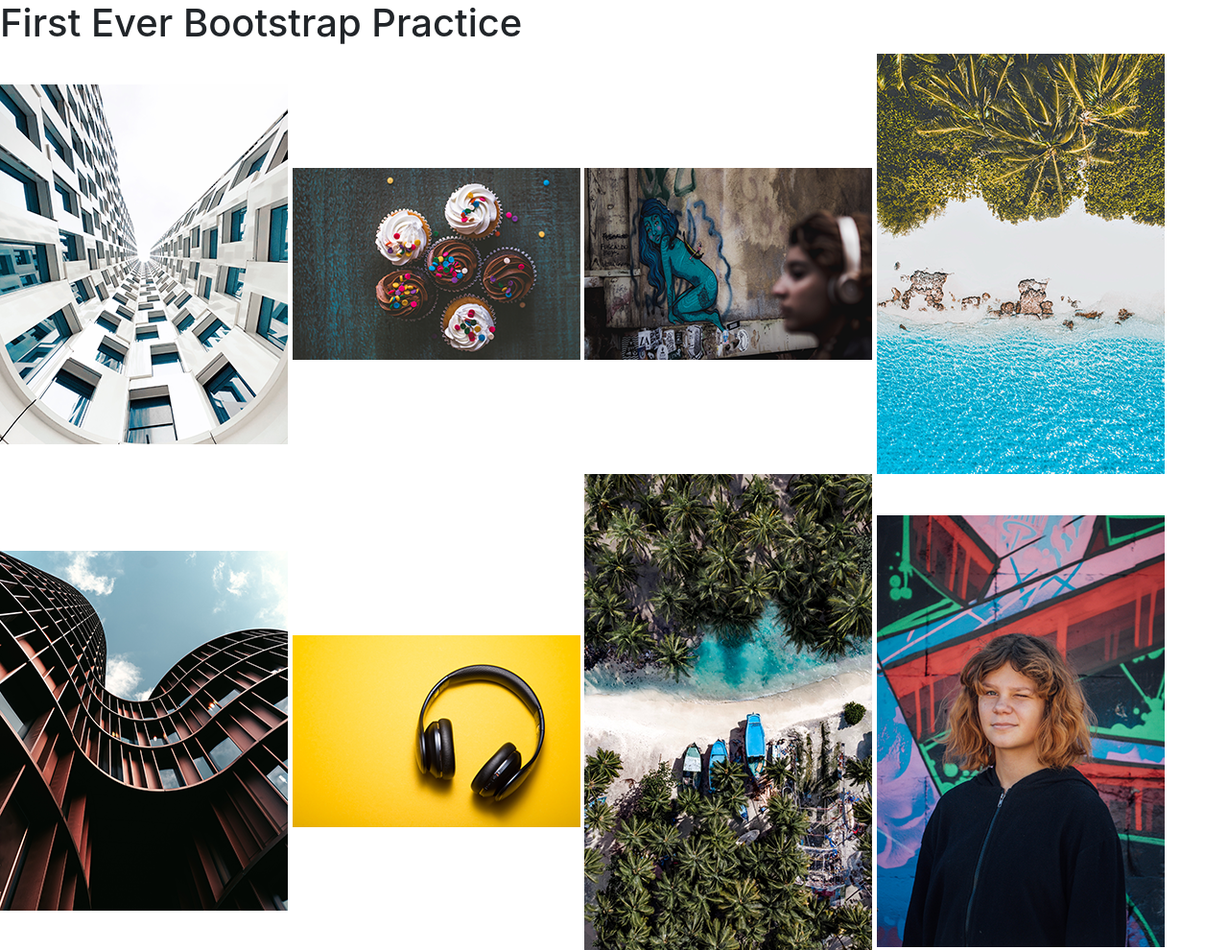
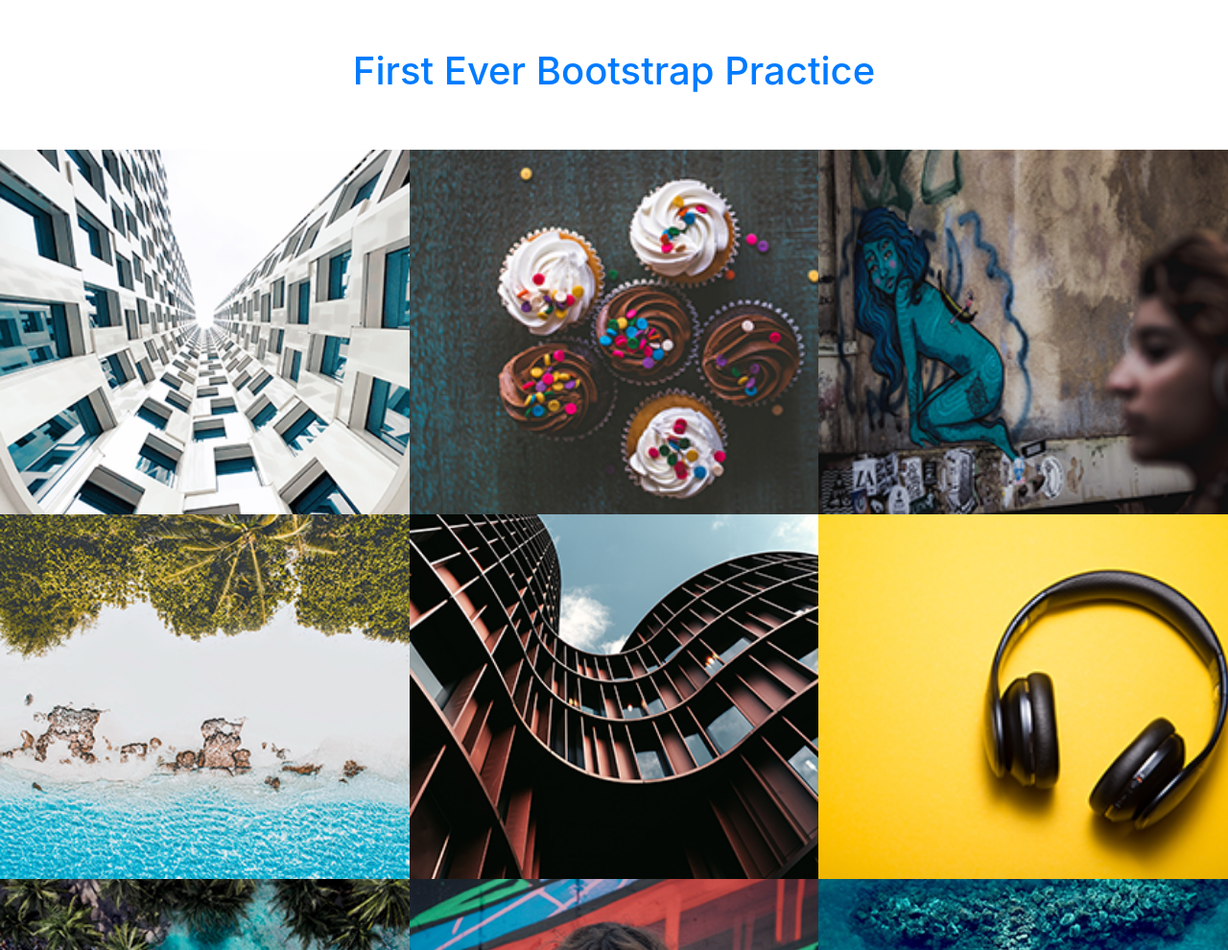
Before and after one commit to ashleysiu94/m2-hw2-siu-ashley, a plain HTML site: page hw2-starter-files/index.html in a window 1280 px wide. Shown: the top 990 px of the page at 96% size. Drawn offline with nearby package versions, Linux system fonts and the light colour scheme.

Commit message:
Style grid and header

```diff
--- a/hw2-starter-files/index.html
+++ b/hw2-starter-files/index.html
@@ -7,21 +7,32 @@
 
     <!-- Bootstrap CSS -->
     <link rel="stylesheet" href="https://stackpath.bootstrapcdn.com/bootstrap/4.4.1/css/bootstrap.min.css" integrity="sha384-Vkoo8x4CGsO3+Hhxv8T/Q5PaXtkKtu6ug5TOeNV6gBiFeWPGFN9MuhOf23Q9Ifjh" crossorigin="anonymous">
+    <link type="text/css" rel="stylesheet" href="main.css" >
 
     <title>Hello, world!</title>
   </head>
   <body>
-    <h1>First Ever Bootstrap Practice</h1>
+    <header class="container-fluid">
+      <h1 class="text-center text-primary">First Ever Bootstrap Practice</h1>
+    </header>
 
+    <main class="container-fluid">
+      <section class="row row-cols-md-3 row-cols-sm-1 justify-content-center">
         <img src="img/hw2-image1.png" alt="white building" title="white building">
         <img src="img/hw2-image2.png" alt="cupcakes" title="cupcakes">
         <img src="img/hw2-image3.png" alt="blue street art" title="blue street art">
+      </section>
+      <section class="row row-cols-md-3 row-cols-sm-1 justify-content-center">
         <img src="img/hw2-image4.png" alt="tropical beach" title="tropical beach">
         <img src="img/hw2-image5.png" alt="brown building" title="brown building">
         <img src="img/hw2-image6.png" alt="headphones" title="headphones">
+      </section>
+      <section class="row row-cols-md-3 row-cols-sm-1 justify-content-center">
         <img src="img/hw2-image7.png" alt="island boats" title="island boats">
         <img src="img/hw2-image8.png" alt="young woman" title="young woman">
         <img src="img/hw2-image9.png" alt="coral reef" title="coral reef">
+      </section>
+    </main>
 
     <!-- Optional JavaScript -->
     <!-- jQuery first, then Popper.js, then Bootstrap JS -->
--- a/hw2-starter-files/main.css
+++ b/hw2-starter-files/main.css
@@ -0,0 +1,9 @@
+header {
+  padding: 50px 0;
+}
+
+img {
+  width: 380px;
+  height: 380px;
+  object-fit: cover;
+}
```
Lines whose indentation alone changed are shown as unchanged.
